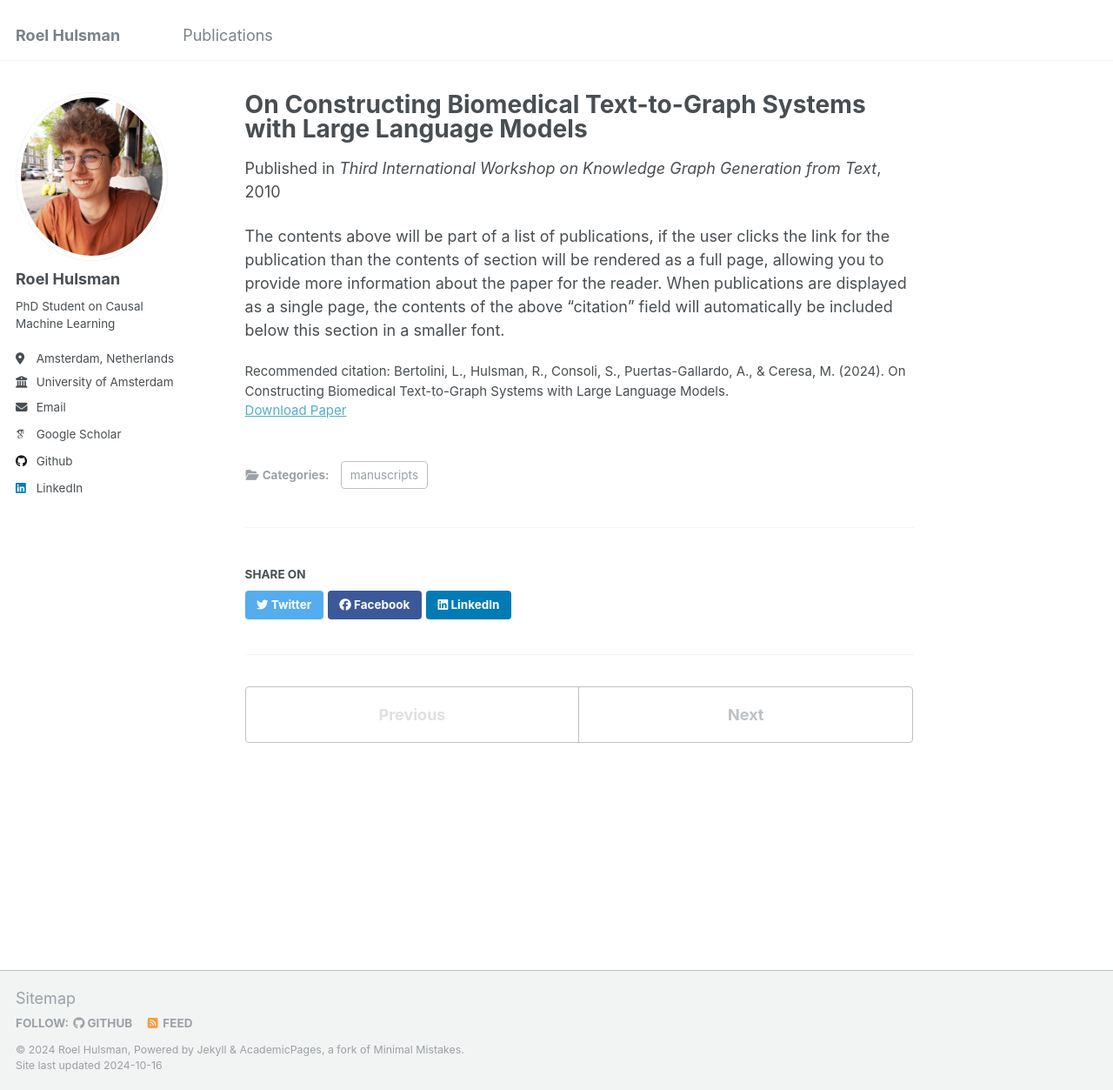
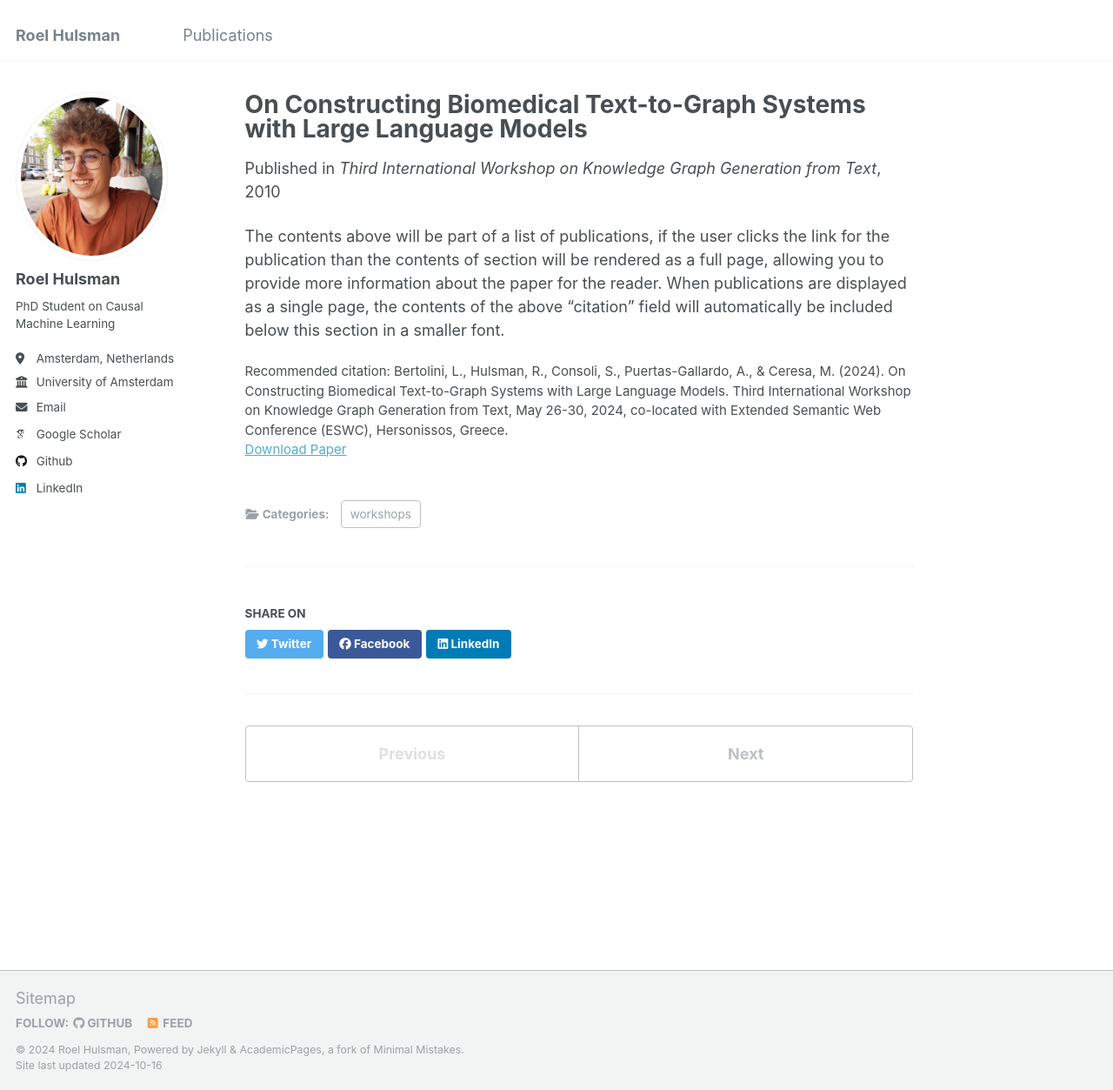
Before and after one commit to roelhulsman/roelhulsman.github.io, a Jekyll site: the page built from _publications/txt2graph_llms.md, in a window 1280 px wide and 1253 px high. Shown: the whole window at 87% size. Built offline with Jekyll 4.4.1, drawn with Linux system fonts in a browser that asks for light colours; some web fonts are replaced.

Commit message:
Updated personal info

```diff
--- a/_config.yml
+++ b/_config.yml
@@ -43,7 +43,7 @@ author:
   bitbucket        : # Username - Update with your username on the site
   codepen          : # Username
   dribbble         : # Username
-  github           : "https://github.com/roelhulsman"
+  github           : "roelhulsman"
   kaggle           : # Username
   stackoverflow    : # User number or user number and name (i.e., use "1" or "1/jeff-atwood")
 
@@ -57,7 +57,7 @@ author:
   keybase          : # Username
   instagram        : # Username
   lastfm           : # Username
-  linkedin         : "https://www.linkedin.com/in/roel-hulsman/"
+  linkedin         : "roel-hulsman"
   mastodon         : # URL
   medium           : # URL
   pinterest        : # Username
--- a/_publications/txt2graph_llms.md
+++ b/_publications/txt2graph_llms.md
@@ -1,14 +1,14 @@
 ---
 title: "On Constructing Biomedical Text-to-Graph Systems with Large Language Models"
-collection: workshops
-category: manuscripts
+collection: publications
+category: workshops
 permalink: /publication/txt2graph_llms
-excerpt: 'This paper is about the task of constructing biomedical knowledge graphs using large language models.'
+excerpt: 'This paper is on constructing biomedical knowledge graphs from textual sources using large language models.'
 date: 2010-10-01
 venue: 'Third International Workshop on Knowledge Graph Generation from Text'
 slidesurl:
-paperurl: 'https://www.researchgate.net/profile/Sergio-Consoli/publication/383422512_On_Constructing_Biomedical_Text-to-Graph_Systems_with_Large_Language_Models/links/66cc8a8c920e05672e506ad3/On-Constructing-Biomedical-Text-to-Graph-Systems-with-Large-Language-Models.pdf'
-citation: 'Bertolini, L., Hulsman, R., Consoli, S., Puertas-Gallardo, A., & Ceresa, M. (2024). On Constructing Biomedical Text-to-Graph Systems with Large Language Models.'
+paperurl: 'https://ceur-ws.org/Vol-3747/text2kg_paper10.pdf'
+citation: 'Bertolini, L., Hulsman, R., Consoli, S., Puertas-Gallardo, A., & Ceresa, M. (2024). On Constructing Biomedical Text-to-Graph Systems with Large Language Models. Third International Workshop on Knowledge Graph Generation from Text, May 26-30, 2024, co-located with Extended Semantic Web Conference (ESWC), Hersonissos, Greece.'
 ---
 
 The contents above will be part of a list of publications, if the user clicks the link for the publication than the contents of section will be rendered as a full page, allowing you to provide more information about the paper for the reader. When publications are displayed as a single page, the contents of the above "citation" field will automatically be included below this section in a smaller font.
```
Also changed, not shown: _pages/about.md (+1 -1 lines), _publications/dissertation.md (+2 -2 lines).
